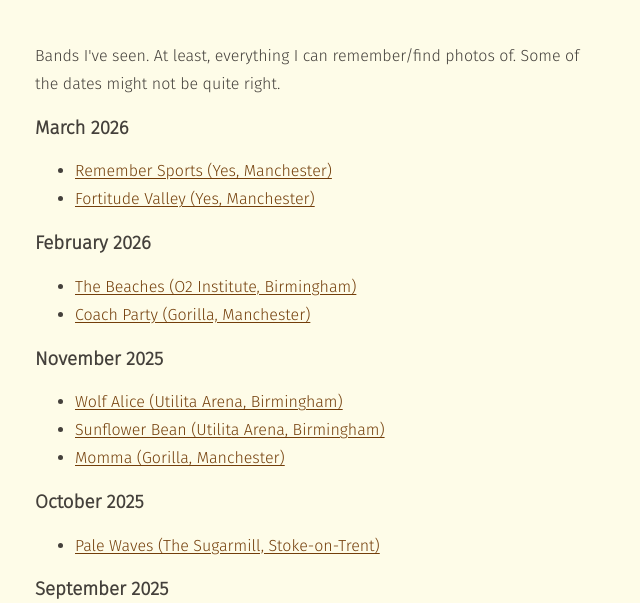
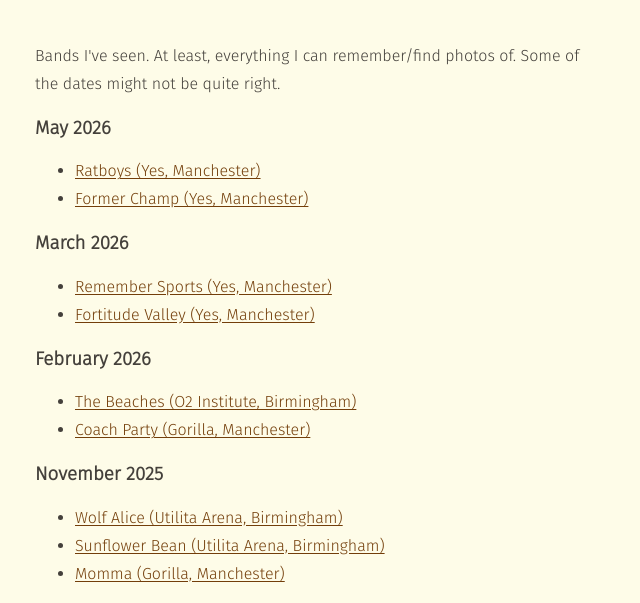
Before and after one commit to mpbarlow/blog-11ty, an Eleventy site: page src/bands.njk in a window 1280 px wide. Shown: the part 184-787 px from the top of the page, without its empty margins (319-959 px from the left). Built offline with nearby package versions, Linux system fonts and the light colour scheme; Eleventy itself is replaced by a stand-in of ours; files that its build step writes are made by us from their sources.

Commit message:
new bands

```diff
--- a/src/bands.json
+++ b/src/bands.json
@@ -1,4 +1,14 @@
 [
+  {
+    "date": "2026-05-29",
+    "name": "Ratboys (Yes, Manchester)",
+    "image": "ratboys_2026.jpeg"
+  },
+  {
+    "date": "2026-05-29",
+    "name": "Former Champ (Yes, Manchester)",
+    "image": "former_champ.jpeg"
+  },
   {
     "date": "2026-03-08",
     "name": "Remember Sports (Yes, Manchester)",
--- a/src/bands.njk
+++ b/src/bands.njk
@@ -11,7 +11,6 @@
   <p>
     Bands I've seen. At least, everything I can remember/find photos of. Some of the dates might not be quite right.
   </p>
-
   {% for group, bands in collections.bands | groupByYearMonth %}
   <h3>{{ group }}</h3>
   <ul>
```
Also changed, not shown: 2 other files.
